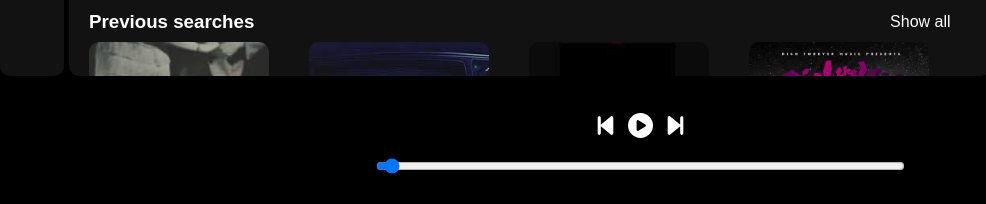
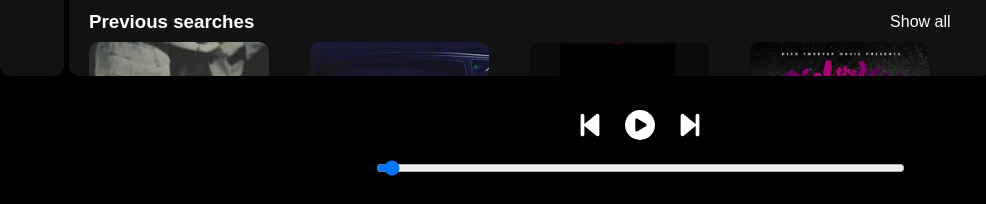
Before and after one commit to nareshsenani/music-player, a plain HTML site: page index.html in a window 1280 px wide. Shown: the part 596-800 px from the top of the page, 0-986 px from the left. Drawn offline with Linux system fonts and the light colour scheme.

Commit message:
Update style.css

```diff
--- a/style.css
+++ b/style.css
@@ -276,14 +276,14 @@ input {
     display: flex;
     align-items: center;
     justify-content: center;
-    gap: 10px;
+    gap: 20px;
     cursor: pointer;
 }
 
 .masterplay img{
     filter: invert(1);
-    width: 25px;
-    height: 25px;
+    width: 30px;
+    height: 30px;
 }
 
 .controll {
```
